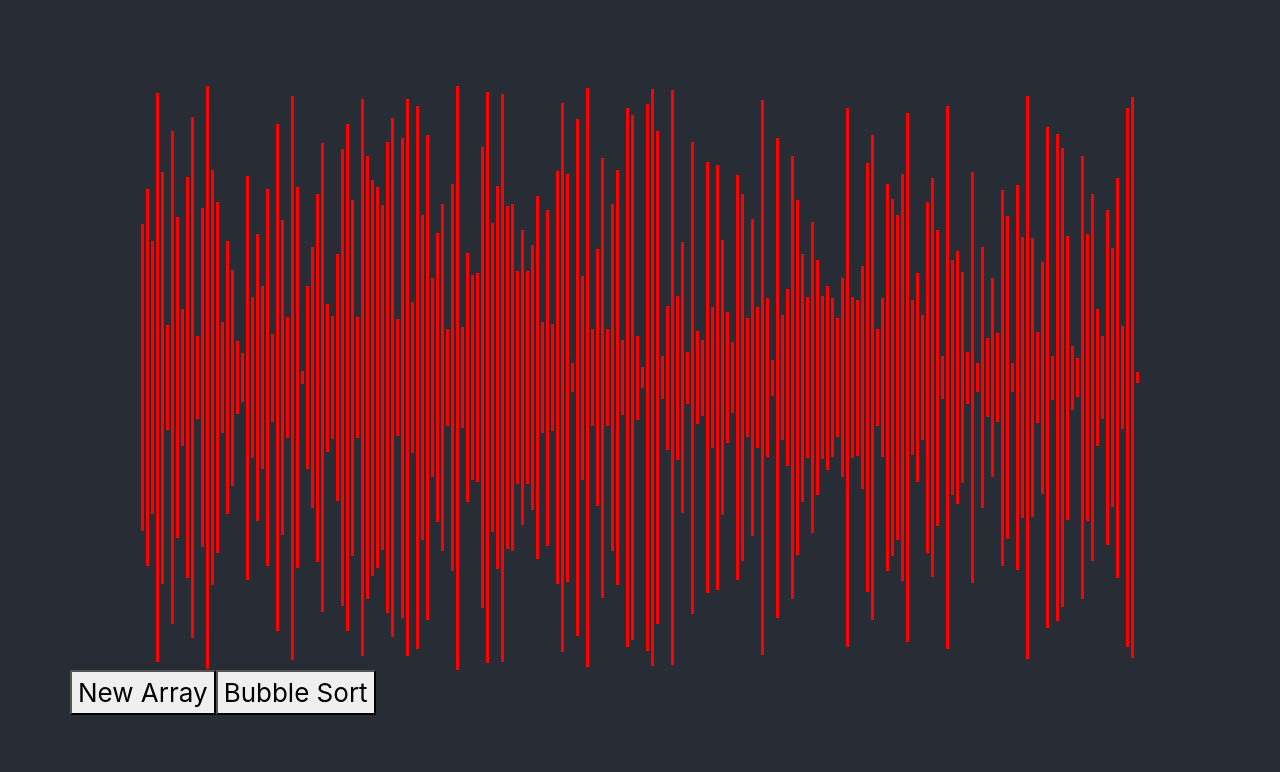
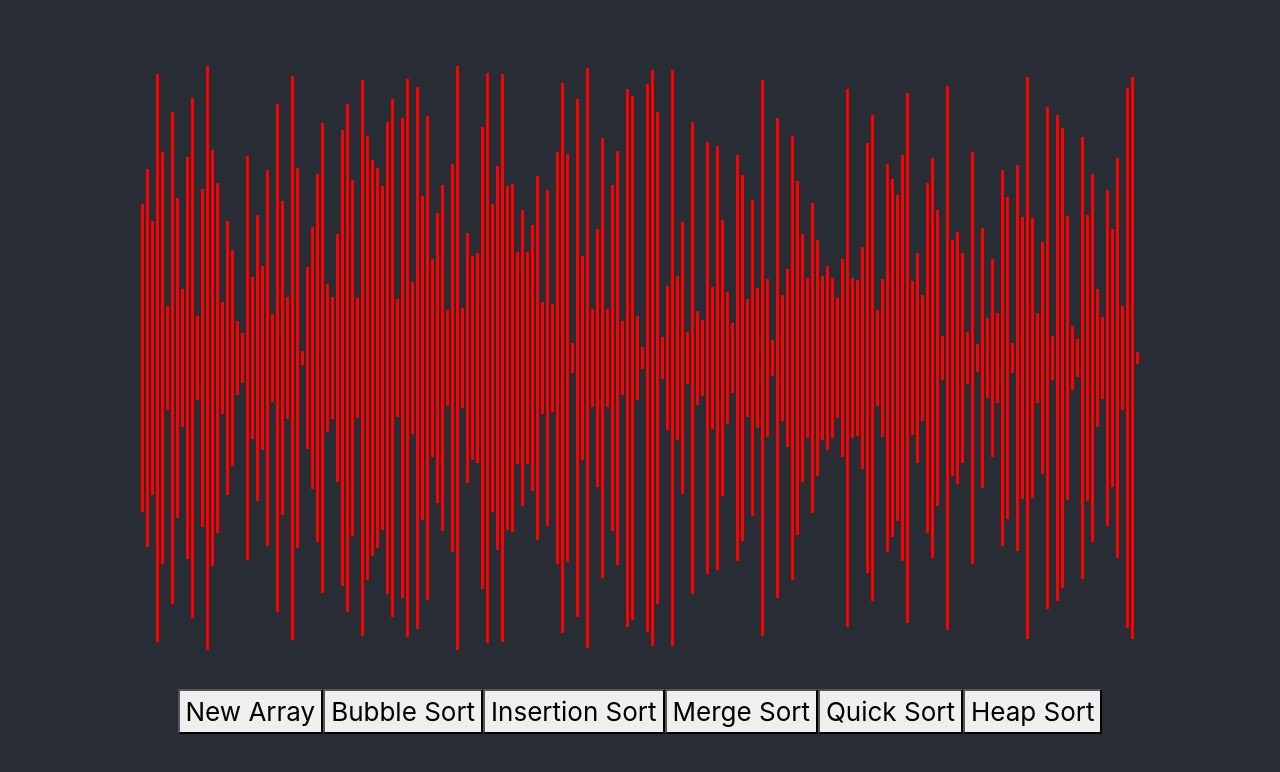
Before and after one commit to venkatr21/Sorting-Visualizer, a React (Create React App) app: page / in a window 1280 px wide. Shown: the top 772 px of the page. Built offline with nearby package versions, Linux system fonts and the light colour scheme.

Commit message:
added insertion sort

```diff
--- a/src/components/Main.js
+++ b/src/components/Main.js
@@ -1,9 +1,11 @@
 import React, { Component } from 'react'
 import './Main.css';
+const DEFAULT_COLOR = "red";
 export class Main extends Component {
     constructor(){
         super();
         this.state = {
+            lock: false,
             size: 200,
             array: [],
         }
@@ -19,7 +21,35 @@ export class Main extends Component {
     componentDidMount(){
         this.initArray()
     }
-    async bubbleSort(){
+    insertionSort(){
+        this.setState({lock: !this.state.lock})
+        let arr = this.state.array;
+        var n = this.state.size;
+        let changes = [];
+        for (let i = 1; i < n; i++) {
+            let current = arr[i];
+            let j = i-1;
+            while ((j > -1) && (current < arr[j])) {
+                changes.push([j+1,arr[j]])
+                arr[j+1] = arr[j];
+                j--;
+            }
+            arr[j+1] = current;
+            changes.push([j+1,current])
+        }
+        const arrTab = document.getElementsByClassName('array-tab');
+        for(let i=0;i<changes.length-1;i++){
+            const [pos, ele] = changes[i]
+            const changedBar = arrTab[pos].style;
+            setTimeout(()=>{
+                changedBar.height = `${ele/10}vh`;
+            },i*2)
+        }
+        this.setState({array: arr})
+        this.setState({lock: false})
+    }
+    bubbleSort(){
+        this.setState({lock: !this.state.lock})
         let arr = this.state.array;
         var n = this.state.size;
         let changes = [];
@@ -41,10 +71,10 @@ export class Main extends Component {
             setTimeout(()=>{
                 changedBar1.height = `${ele2/10}vh`;
                 changedBar2.height = `${ele1/10}vh`;
-            },i)
+            },i*2)
         }
-        console.log(changes)
-        return arr;
+        this.setState({array: arr})
+        this.setState({lock: false})
     }
     render() {
         return (
@@ -56,7 +86,7 @@ export class Main extends Component {
                                 <div className="array-tab" key={index}
                                 style={{
                                     width: `3px`,
-                                    backgroundColor: "red",
+                                    backgroundColor: DEFAULT_COLOR,
                                     height: `${element/10}vh`,
                                 }}></div>
                             )
@@ -64,9 +94,14 @@ export class Main extends Component {
                         })
                     }
                 </div>
-                <div className="row">
-                <button onClick={() => this.initArray()}>New Array</button>
-                <button onClick={() => this.bubbleSort()}>Bubble Sort</button>
+                <br />
+                <div className="row justify-content-center">
+                <button onClick={() => {if(!this.state.lock) this.initArray()}}>New Array</button>
+                <button onClick={() => {if(!this.state.lock) this.bubbleSort()}}>Bubble Sort</button>
+                <button onClick={() => {if(!this.state.lock) this.insertionSort()}}>Insertion Sort</button>
+                <button onClick={() => {if(!this.state.lock) this.initArray()}}>Merge Sort</button>
+                <button onClick={() => {if(!this.state.lock) this.initArray()}}>Quick Sort</button>
+                <button onClick={() => {if(!this.state.lock) this.initArray()}}>Heap Sort</button>
                 </div>
             </div>
         )
```
